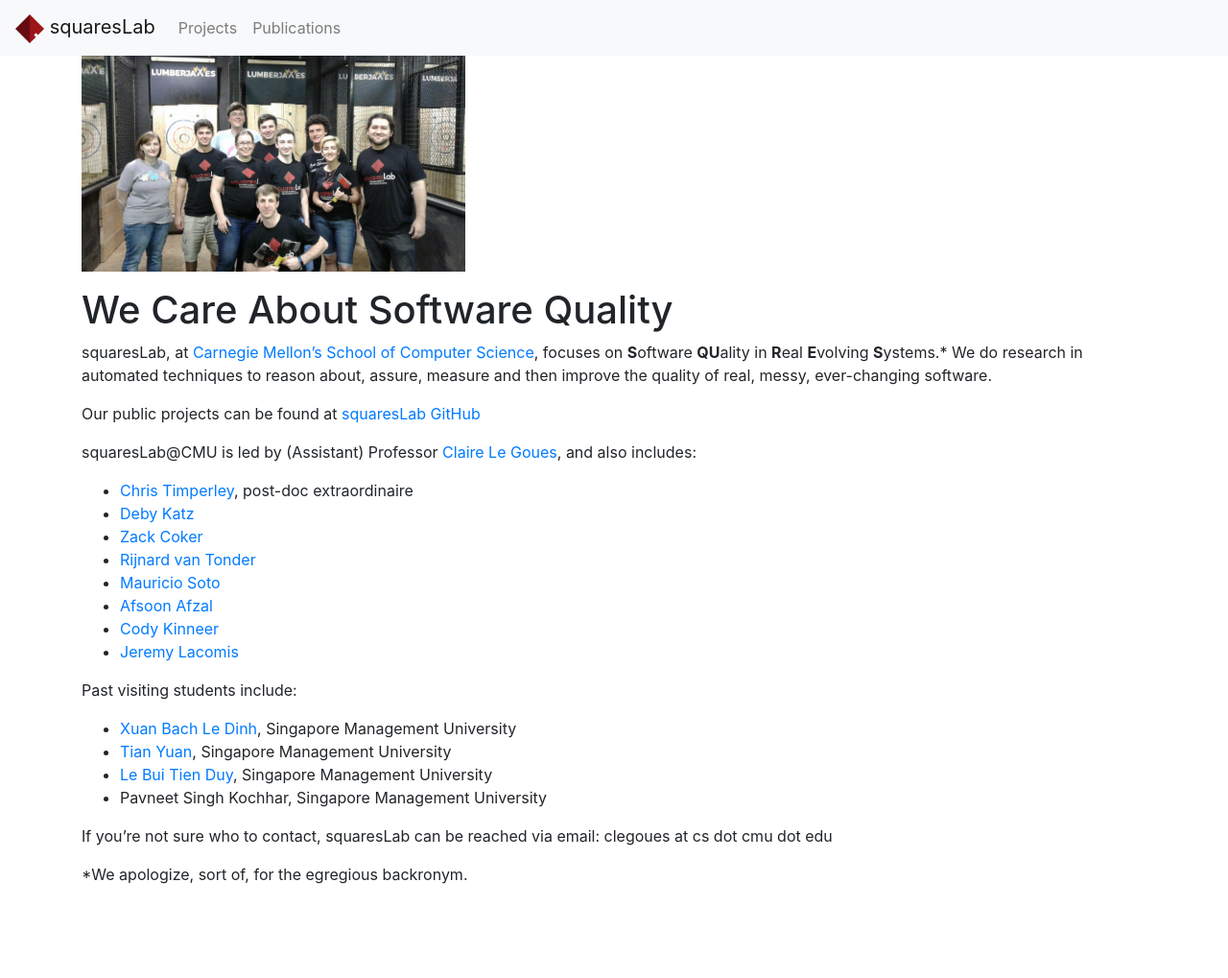
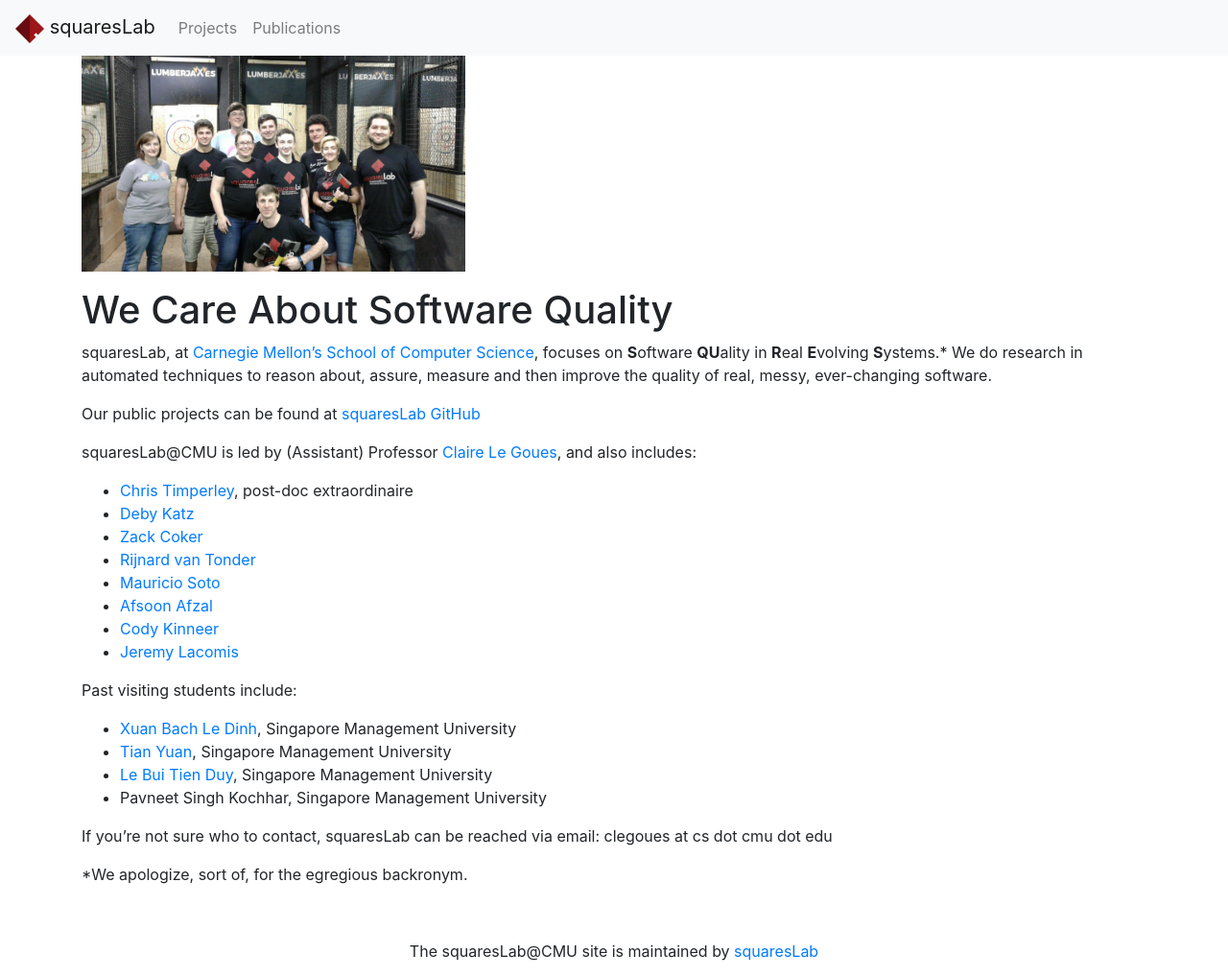
Before and after one commit to squaresLab/squaresLab.github.io, a Jekyll site: the page built from index.md, in a window 1280 px wide. Shown: the whole page at 96% size. Built offline with Jekyll 4.4.1, drawn with Linux system fonts in a browser that asks for light colours; nearby versions of some CDN libraries; before the commit the page ends 939 px from its top, so only the background shows below that.

Commit message:
Better footer

```diff
--- a/_includes/footer.html
+++ b/_includes/footer.html
@@ -1,5 +1,5 @@
-<!-- <footer class="inner"> -->
-<!--   {% if site.github.is_project_page %} -->
-<!--   <p class="copyright">{{ site.title | default: site.github.repository_name }} maintained by <a href="{{ site.github.owner_url }}">{{ site.github.owner_name }}</a></p> -->
-<!--   {% endif %} -->
-<!-- </footer> -->
+<footer class="page-footer font-small pt-4">
+  <div class="footer-copyright text-center py-3">
+    The {{ site.title }} site is maintained by <a href="{{ site.github.owner_url }}">{{ site.github.owner_name }}</a>
+  </div>
+</footer>
```
